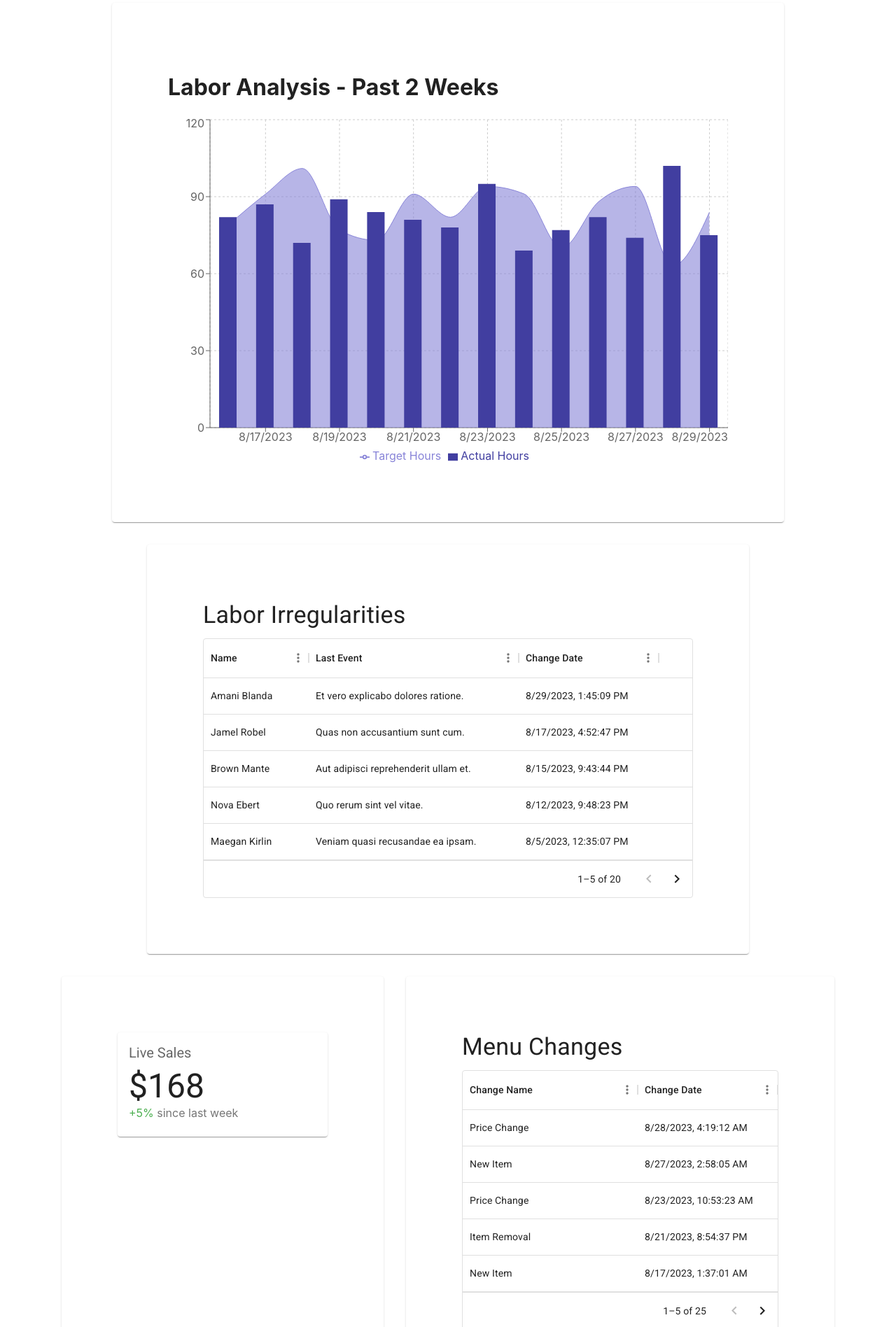
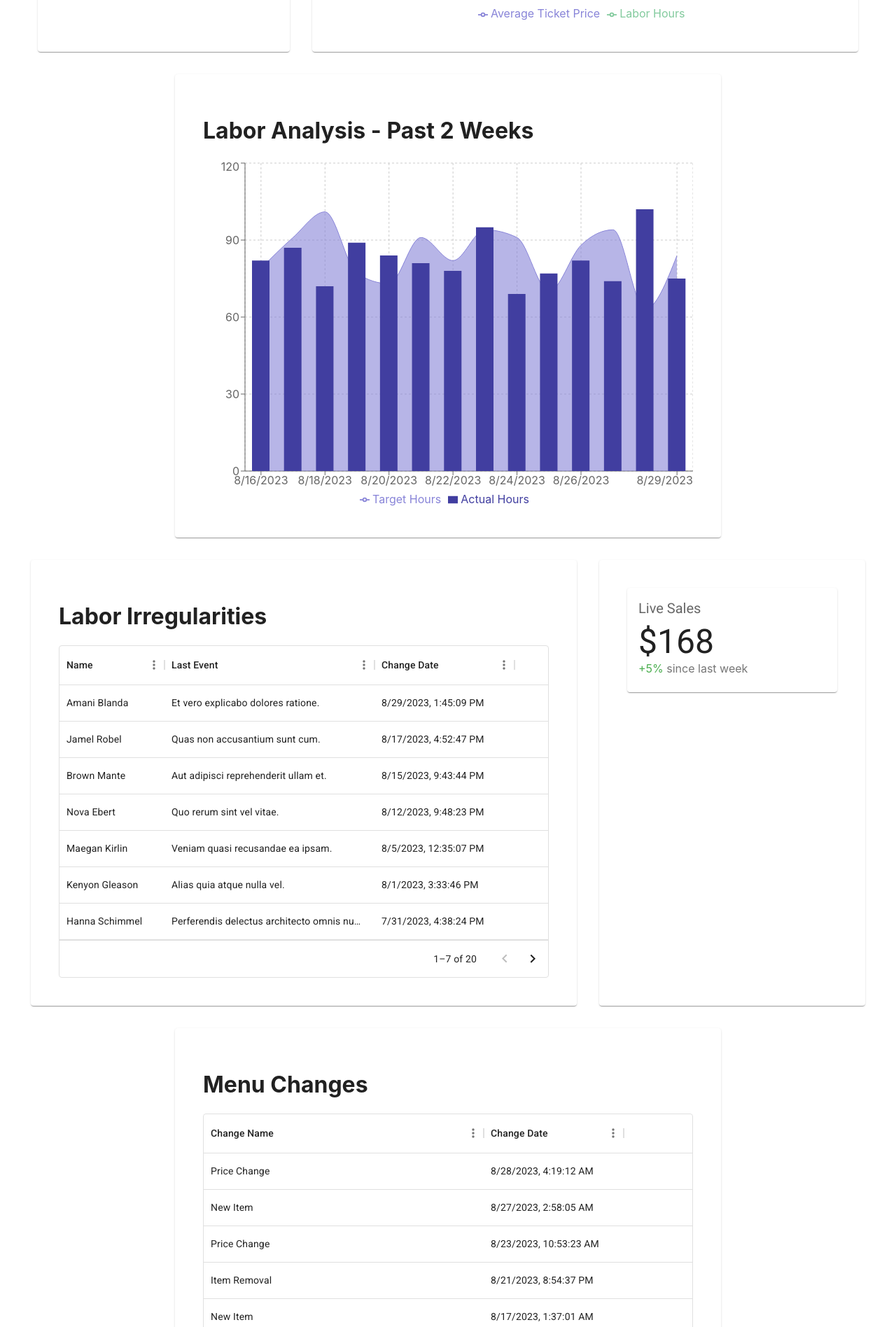
Before and after one commit to Harrison-Wright-PAR/DynamicDashboard, a React (Create React App) app in the folder ReactApp/: page /examples in a window 1280 px wide. Shown: the part 684-2580 px from the top of the page at 70% size. Built offline with nearby package versions, Linux system fonts and the light colour scheme.

Commit message:
Cleanup controls to be consistent

```diff
--- a/ReactApp/src/components/Start.tsx
+++ b/ReactApp/src/components/Start.tsx
@@ -257,7 +257,7 @@ function StartPage() {
                 if (Component) {
                   return (
                     <Card
-                      sx={{ m: 2, p: 10 }}
+                      sx={{ m: 2, p: 5 }}
                       key={component.id}
                       data-grid={{ ...component.layout }}
                     >
--- a/ReactApp/src/components/examples.tsx
+++ b/ReactApp/src/components/examples.tsx
@@ -71,12 +71,12 @@ export default function Examples() {
       id: 10,
       purpose: "show the device health for a single location",
     },
-    {
-      name: "TotalSales",
-      goodFor: "management, franchise owner, franchisee",
-      id: 11,
-      purpose: "show the total sales for a single location",
-    },
+    // {
+    //   name: "TotalSales",
+    //   goodFor: "management, franchise owner, franchisee",
+    //   id: 11,
+    //   purpose: "show the total sales for a single location",
+    // },
 
   ];
 
@@ -101,7 +101,7 @@ export default function Examples() {
             if (Component) {
               return (
                 <Card
-                  sx={{ m: 2, p: 10 }}
+                  sx={{ m: 2, p: 5 }}
                   key={component.id}
                   data-grid={{ ...component.layout }}
                 >
--- a/ReactApp/src/components/helloUser.tsx
+++ b/ReactApp/src/components/helloUser.tsx
@@ -3,6 +3,7 @@ export default function HelloUser() {
     return (
       <div>
         <h1>Hello!</h1>
+        <p>Welcome to your custom Dashboard!</p>
       </div>
     );
   }
--- a/ReactApp/src/components/laborCostReport.tsx
+++ b/ReactApp/src/components/laborCostReport.tsx
@@ -1,5 +1,6 @@
 import React, { useState, useEffect } from 'react';
 import { ComposedChart, Bar, Area, Line, XAxis, YAxis, CartesianGrid, Tooltip, Legend } from 'recharts';
+import Box from '@mui/material/Box';
 
 export default function LaborCostReport() {
     const [data, setData] = useState([]);
@@ -31,10 +32,10 @@ export default function LaborCostReport() {
     if (error) return <div>Error: {error.message}</div>;
 
   return (
-    <div>
+    <Box>
       <h1>Labor Analysis - Past 2 Weeks</h1>
         <ComposedChart
-          width={800}
+          width={700}
           height={500}
           data={data}
           margin={{
@@ -52,6 +53,6 @@ export default function LaborCostReport() {
           <Bar name="Actual Hours" dataKey="ActualHours" fill="#413ea0"/>
           {/* <Line type="monotone" dataKey="TargetHours" stroke="#ff7300" /> */}
         </ComposedChart>
-    </div>
+    </Box>
   );
 }
--- a/ReactApp/src/components/laborIrregularitiesReport.tsx
+++ b/ReactApp/src/components/laborIrregularitiesReport.tsx
@@ -64,7 +64,7 @@ export default function LaborIrregularitiesReport() {
 
 return (
   <Box sx={{ width: '700px' }}>
-    <Typography variant="h4" gutterBottom>Labor Irregularities</Typography>
+    <h1>Labor Irregularities</h1>
     <DataGrid
       getRowId={(row) => row.Id}
       rows={data}
@@ -72,11 +72,11 @@ return (
       initialState={{
         pagination: {
           paginationModel: {
-            pageSize: 5,
+            pageSize: 7,
           },
         },
       }}
-      pageSizeOptions={[5]}
+      pageSizeOptions={[7]}
       disableRowSelectionOnClick
     />
   </Box>
--- a/ReactApp/src/components/menuChangesReport.tsx
+++ b/ReactApp/src/components/menuChangesReport.tsx
@@ -7,7 +7,7 @@ const columns: GridColDef[] = [
   {
     field: 'Name',
     headerName: 'Change Name',
-    width: 250,
+    width: 400,
     editable: false,
   },
   {
@@ -57,8 +57,8 @@ export default function MenuChangesReport() {
   if (error) return <div>Error: {error.message}</div>;
 
 return (
-  <Box sx={{ width: '100%' }}>
-    <Typography variant="h4" gutterBottom>Menu Changes</Typography>
+  <Box sx={{ width: '700px' }}>
+    <h1>Menu Changes</h1>
     <DataGrid
       getRowId={(row) => row.Id}
       rows={data}
@@ -66,11 +66,11 @@ return (
       initialState={{
         pagination: {
           paginationModel: {
-            pageSize: 5,
+            pageSize: 7,
           },
         },
       }}
-      pageSizeOptions={[5]}
+      pageSizeOptions={[7]}
       disableRowSelectionOnClick
     />
   </Box>
--- a/ReactApp/src/components/salesDailyReport.tsx
+++ b/ReactApp/src/components/salesDailyReport.tsx
@@ -1,5 +1,6 @@
 import React, { useState, useEffect } from 'react';
 import { LineChart, Line, XAxis, YAxis, CartesianGrid, Tooltip, Legend, ResponsiveContainer } from 'recharts';
+import Box from '@mui/material/Box';
 
 export default function SalesDailyReport() {
     const [data, setData] = useState([]);
@@ -31,10 +32,10 @@ export default function SalesDailyReport() {
     if (error) return <div>Error: {error.message}</div>;
 
   return (
-    <div>
+    <Box>
       <h1>Sales Daily - Past 90 Days</h1>
         <LineChart
-          width={800}
+          width={700}
           height={500}
           data={data}
           margin={{
@@ -51,6 +52,6 @@ export default function SalesDailyReport() {
           <Line yAxisId="left" type="monotone" dataKey="SalesTotal" stroke="#8884d8" activeDot={{ r: 8 }} label="Sales" />
           <Line  yAxisId="right" type="monotone" dataKey="LaborHours" stroke="#82ca9d" label="Labor" />
         </LineChart>
-    </div>
+    </Box>
   );
 }
--- a/ReactApp/src/components/widgets/CustomerFeedback.tsx
+++ b/ReactApp/src/components/widgets/CustomerFeedback.tsx
@@ -1,24 +1,42 @@
-import * as React from 'react';
-import { DataGrid, GridRowsProp, GridColDef } from '@mui/x-data-grid';
-import CustomerFeedbackData from './customerFeedback.json';
+import * as React from "react";
+import { DataGrid, GridRowsProp, GridColDef } from "@mui/x-data-grid";
+import CustomerFeedbackData from "./customerFeedback.json";
+import Box from "@mui/material/Box";
 
 const columns: GridColDef[] = [
-  { field: 'col1', headerName: 'CustomerName', width: 150 },
-  { field: 'col2', headerName: 'Rating', width: 100},
-  { field: 'col4', headerName: 'Date', width: 200,  valueGetter: (param) =>formatDate(param.value),},
-  { field: 'col3', headerName: 'Feedback', width: 200},
+  { field: "col1", headerName: "CustomerName", width: 150 },
+  { field: "col2", headerName: "Rating", width: 100 },
+  {
+    field: "col4",
+    headerName: "Date",
+    width: 200,
+    valueGetter: (param) => formatDate(param.value),
+  },
+  { field: "col3", headerName: "Feedback", width: 200 },
 ];
 
 export default function CustomerFeedback() {
   return (
-    <div style={{ height: 400, width: '80%', marginLeft:"10%" }}>
-      <DataGrid rows={CustomerFeedbackData} columns={columns} />
-    </div>
+    <Box sx={{ width: "700px" }}>
+      <h1>Customer Feedback</h1>
+      <DataGrid
+        rows={CustomerFeedbackData}
+        columns={columns}
+        initialState={{
+          pagination: {
+            paginationModel: {
+              pageSize: 7,
+            },
+          },
+        }}
+        pageSizeOptions={[7]}
+        disableRowSelectionOnClick />
+    </Box>
   );
 }
 
-const formatDate = (dateString:string) => {
-var date = new Date(dateString);
+const formatDate = (dateString: string) => {
+  var date = new Date(dateString);
 
-return date.toLocaleString();
-}
+  return date.toLocaleString();
+};
--- a/ReactApp/src/components/widgets/CustomerRatings.tsx
+++ b/ReactApp/src/components/widgets/CustomerRatings.tsx
@@ -1,5 +1,6 @@
 import React, { useCallback, useState } from "react";
 import { PieChart, Pie, Cell, Legend, ResponsiveContainer } from "recharts";
+import Box from "@mui/material/Box";
 
 const data = [
   { name: "Rating 1", value: 100 },
@@ -39,16 +40,14 @@ const renderCustomizedLabel = ({
 };
 export default function CustomerRatings() {
   return (
-    <ResponsiveContainer width="100%" height="100%">
-
-      <PieChart width={400} height={400} margin={{ top: 10, right: 10, bottom: 10, left: 10 }}>
+    <Box sx={{ width: "700px" }}>
+      <h1>Customer Ratings</h1>
+      <PieChart width={600} height={600}>
         <Pie
           data={data}
-          cx={200}
-          cy={200}
           labelLine={false}
           label={renderCustomizedLabel}
-          outerRadius={80}
+          outerRadius={200}
           fill="#8884d8"
           dataKey="value"
         >
@@ -58,6 +57,6 @@ export default function CustomerRatings() {
         </Pie>
         <Legend />
       </PieChart>
-    </ResponsiveContainer>
+    </Box>
   );
 }
--- a/ReactApp/src/components/widgets/DeviceHealth.tsx
+++ b/ReactApp/src/components/widgets/DeviceHealth.tsx
@@ -1,19 +1,36 @@
-import * as React from 'react';
-import { DataGrid, GridRowsProp, GridColDef } from '@mui/x-data-grid';
-import deviceData from './deviceHealth.json';
+import * as React from "react";
+import { DataGrid, GridRowsProp, GridColDef } from "@mui/x-data-grid";
+import deviceData from "./deviceHealth.json";
+import Box from "@mui/material/Box";
 
 const columns: GridColDef[] = [
-  { field: 'col1', headerName: 'DeviceName', width: 150 },
+  { field: "col1", headerName: "DeviceName", width: 150 },
   {
-    field: 'col2', headerName: 'Status', width: 150,
-    valueGetter: (param) =>(param.value ==1)? "Online":"Offline",
-    cellClassName: (param) =>  (param.value =="Online")? "Online":"Offline"},
+    field: "col2",
+    headerName: "Status",
+    width: 150,
+    valueGetter: (param) => (param.value == 1 ? "Online" : "Offline"),
+    cellClassName: (param) => (param.value == "Online" ? "Online" : "Offline"),
+  },
 ];
 
 export default function DeviceHealth() {
   return (
-    <div style={{ height: 300, width: '80%', marginLeft:"10%" }}>
-      <DataGrid rows={deviceData} columns={columns} />
-    </div>
+    <Box sx={{ width: "700px" }}>
+      <h1>Device Status</h1>
+      <DataGrid
+        rows={deviceData}
+        columns={columns}
+        initialState={{
+          pagination: {
+            paginationModel: {
+              pageSize: 7,
+            },
+          },
+        }}
+        pageSizeOptions={[7]}
+        disableRowSelectionOnClick
+      />
+    </Box>
   );
 }
```
Also changed, not shown: ReactApp/src/components/salesTrendReport.tsx (+41 -12 lines).
